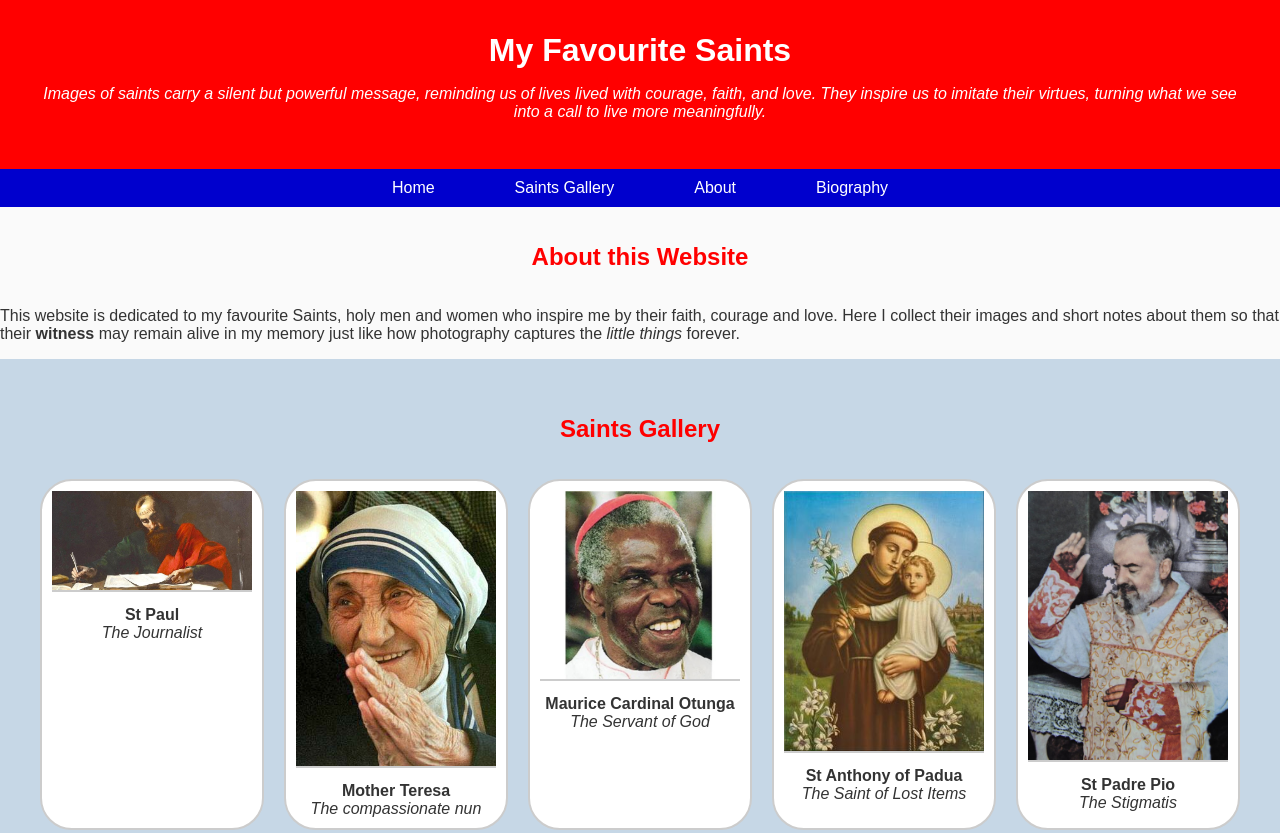
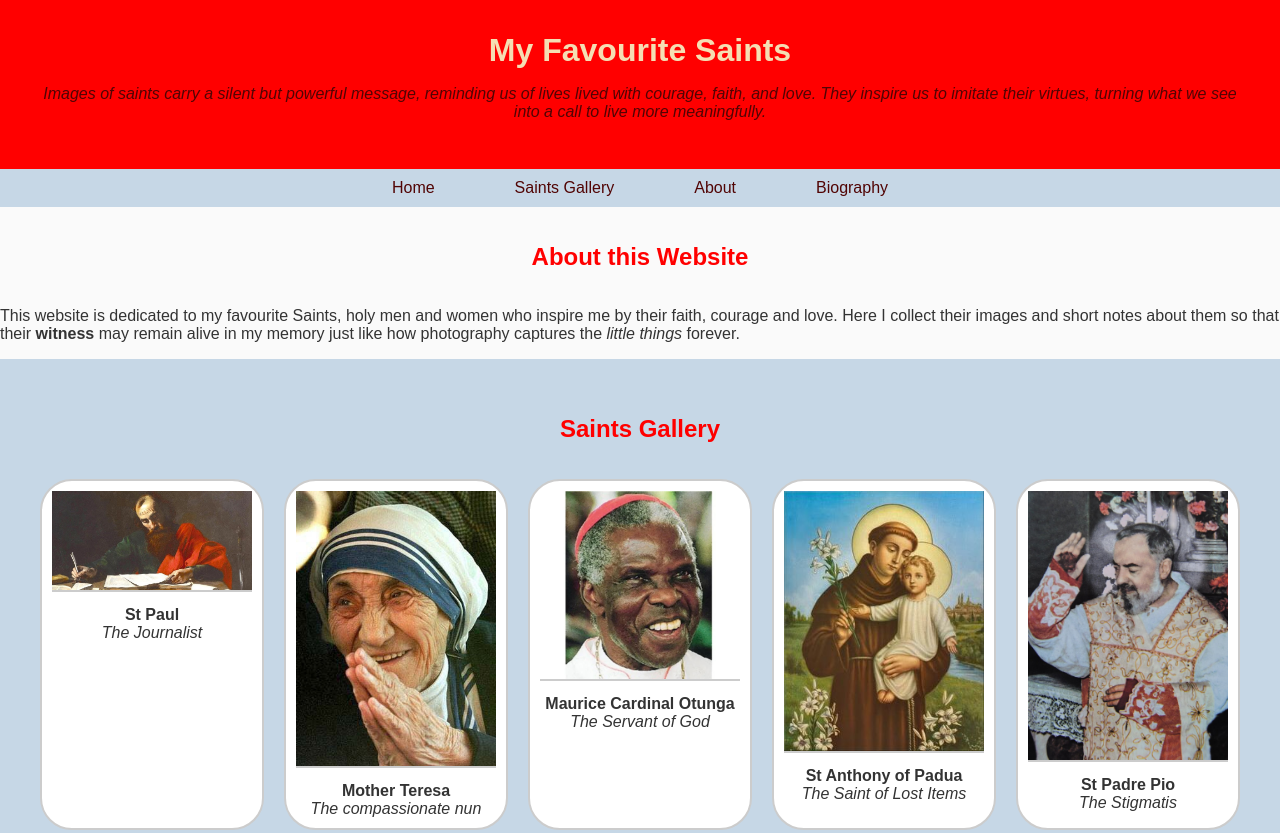
Before and after one commit to Mary-Samuela/Saints, a plain HTML site: page html/index.html in a window 1280 px wide. Shown: the top 833 px of the page. Drawn offline with Linux system fonts and the light colour scheme.

Commit message:
change header colour

```diff
--- a/stylesheet.css
+++ b/stylesheet.css
@@ -9,20 +9,21 @@ body {
 /* header */
 .header {
     background-color: red;
-    color: #ffffff;
+    color: rgb(81, 4, 4);
     padding: 2rem;
     text-align: center;
 }
 .header h1 {
     margin: 0;
     font-weight: 700;
+    color: wheat;
 }
 .quote {
     font-style: italic;
     margin-top: 1rem;
 }
 .nav {
-    background-color: #0000CD;
+    background-color:rgb(198, 215, 230);
 }
 .nav ul {
     list-style: none;
@@ -35,7 +36,7 @@ body {
     margin: 0 30px;
 }
 .nav a {
-    color: white;
+    color: rgb(81, 4, 4);
     text-decoration: none;
     padding: 10px;
     display: block;
@@ -89,9 +90,9 @@ body {
     background-color: red;
     color: white;
     text-align: center;
-    padding: 15px;
+    padding: 30px;
 }
-.footer-content a {
+.footer-socials p {
     color:white
     text-decoration: none;
     margin: 0 1rem;
```
